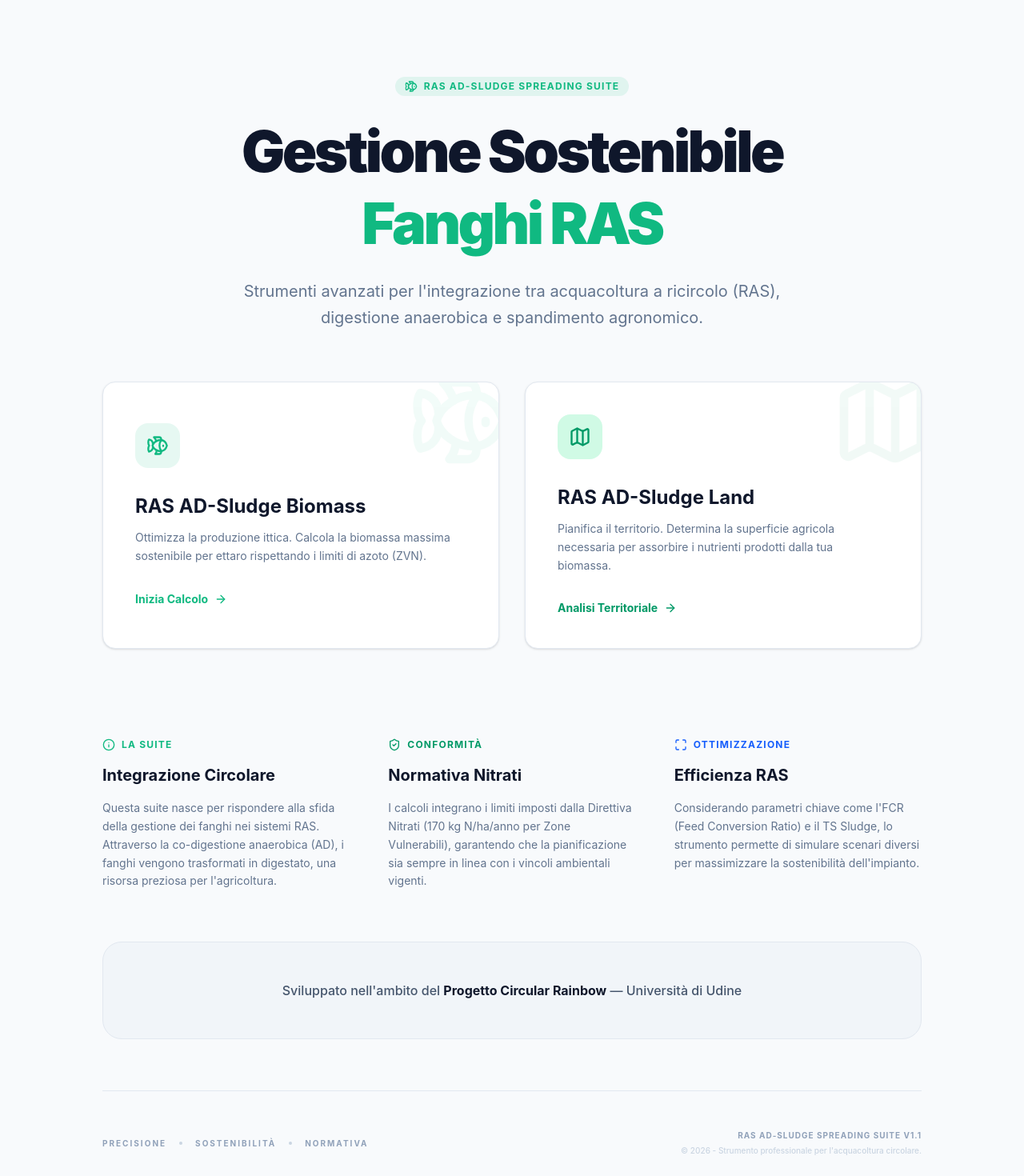
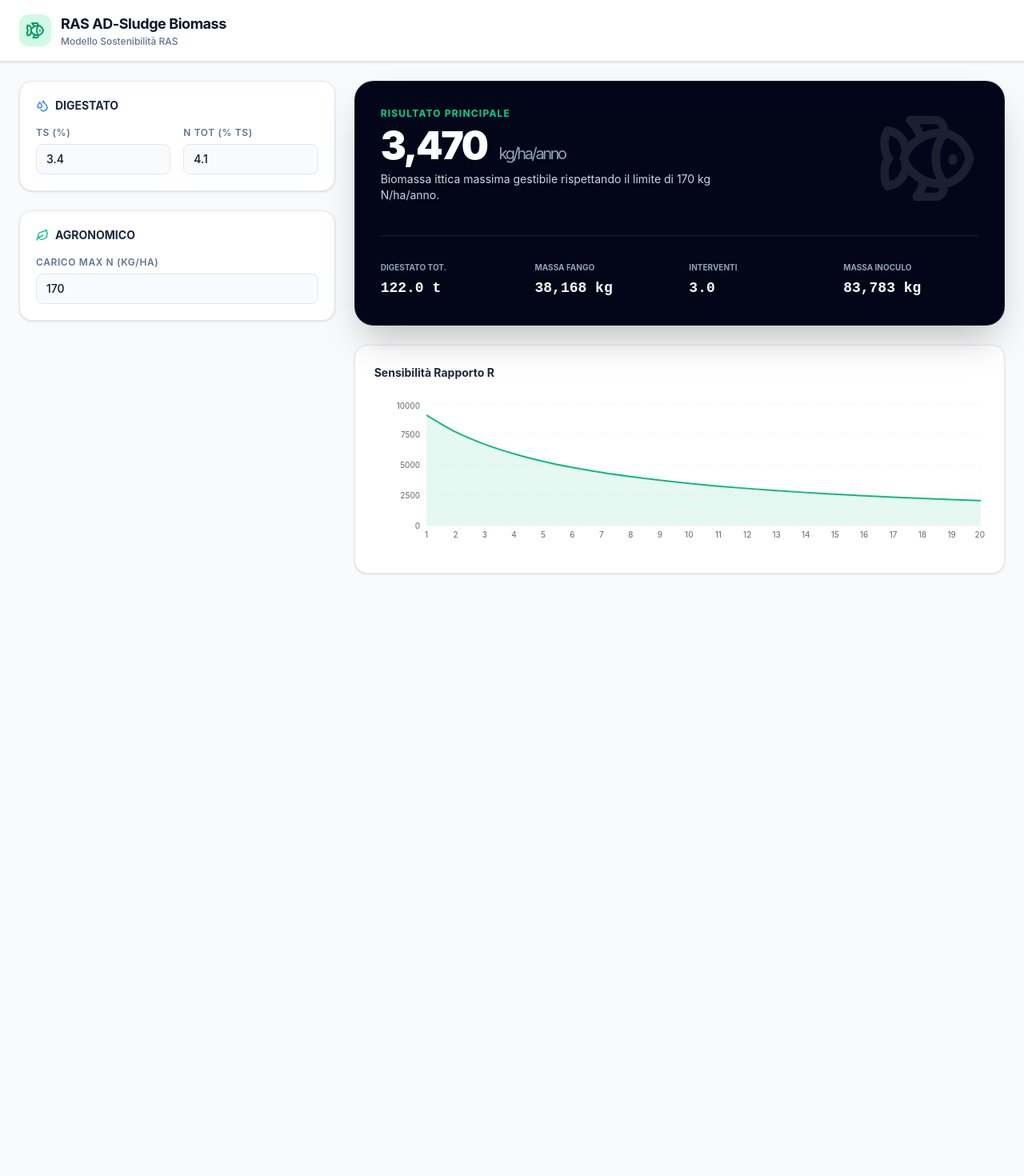
Before and after one commit to specolino-beep/RAS_AD-S_Spreading, a React (Vite) app: page / in a window 1280 px wide. Shown: the top 1470 px of the page at 80% size. After the commit the page ends 800 px from the top, so only its background shows below. Built offline with nearby package versions, Linux system fonts and the light colour scheme.

Commit message:
Update App.tsx

```diff
--- a/src/App.tsx
+++ b/src/App.tsx
@@ -1,172 +1,115 @@
-import React, { useState } from 'react';
-import { LayoutDashboard, Maximize, Map, Fish, ArrowRight, Info, Mail, Globe, ShieldCheck } from 'lucide-react';
-import { motion, AnimatePresence } from 'motion/react';
-import AppSpreading from './AppSpreading';
-import AppArea from './AppArea';
+import React, { useState, useMemo } from 'react';
+import { Activity, Droplets, Fish, Info, Leaf, Scale, TrendingUp, AlertCircle } from 'lucide-react';
+import { XAxis, YAxis, CartesianGrid, Tooltip, ResponsiveContainer, AreaChart, Area } from 'recharts';
+import { motion } from 'framer-motion';
+import { DigestateParams, AgronomicParams, MixtureParams, BiomassParams, CalculationResults } from './types';
 
-type AppMode = 'spreading' | 'area' | 'home';
+export default function AppSpreading() {
+  const [digestate, setDigestate] = useState<DigestateParams>({ tsPercent: 3.4, nTotPercentTS: 4.1 });
+  const [agronomic, setAgronomic] = useState<AgronomicParams>({ maxNitrogenLoad: 170, singleInterventionLoad: 40 });
+  const [mixture, setMixture] = useState<MixtureParams>({ rRatio: 10, tsInoculum: 5.5, vsInoculum: 4.1, tsSludge: 1.2, vsSludge: 0.9 });
+  const [biomass, setBiomass] = useState<BiomassParams>({ sludgeProductionRate: 0.12, fcr: 1.1 });
 
-export default function App() {
-  const [mode, setMode] = useState<AppMode>('home');
+  const results = useMemo(() => {
+    const tsGL = digestate.tsPercent * 10;
+    const nTotGL = (tsGL * digestate.nTotPercentTS) / 100;
+    const mtTons = nTotGL > 0 ? agronomic.maxNitrogenLoad / nTotGL : 0;
+    const minInterventions = agronomic.singleInterventionLoad > 0 ? mtTons / agronomic.singleInterventionLoad : 0;
+    const mtKg = mtTons * 1000;
+    const msKg = mixture.vsInoculum > 0 ? mtKg / (1 + (mixture.rRatio * mixture.vsSludge) / mixture.vsInoculum) : 0;
+    const miKg = mtKg - msKg;
+    const totalTsSludge = (msKg * mixture.tsSludge) / 100;
+    const totalBiomass = (biomass.sludgeProductionRate > 0 && biomass.fcr > 0) ? (totalTsSludge / biomass.sludgeProductionRate) / biomass.fcr : 0;
+    return { tsGL, nTotGL, mtTons, minInterventions, msKg, miKg, totalBiomass };
+  }, [digestate, agronomic, mixture, biomass]);
 
-  if (mode === 'spreading') {
-    return (
-      <div className="relative">
-        <button
-          onClick={() => setMode('home')}
-          className="fixed bottom-6 left-6 z-50 bg-slate-950 text-white px-4 py-2 rounded-full shadow-lg flex items-center gap-2 hover:bg-slate-900 transition-all text-sm font-bold border border-white/10"
-        >
-          <LayoutDashboard className="w-4 h-4" />
-          Torna alla Home
-        </button>
-        <AppSpreading />
-      </div>
-    );
-  }
+  const sensitivityR = useMemo(() => {
+    const data = [];
+    for (let r = 1; r <= 20; r++) {
+      const mtKg = results.mtTons * 1000;
+      const ms = mixture.vsInoculum > 0 ? mtKg / (1 + (r * mixture.vsSludge) / mixture.vsInoculum) : 0;
+      const tsS = (ms * mixture.tsSludge) / 100;
+      const b = (biomass.sludgeProductionRate > 0 && biomass.fcr > 0) ? (tsS / biomass.sludgeProductionRate) / biomass.fcr : 0;
+      data.push({ x: r, biomass: Math.round(b) });
+    }
+    return data;
+  }, [results.mtTons, mixture, biomass]);
 
-  if (mode === 'area') {
-    return (
-      <div className="relative">
-        <button
-          onClick={() => setMode('home')}
-          className="fixed bottom-6 left-6 z-50 bg-emerald-900 text-white px-4 py-2 rounded-full shadow-lg flex items-center gap-2 hover:bg-emerald-800 transition-all text-sm font-bold"
-        >
-          <LayoutDashboard className="w-4 h-4" />
-          Torna alla Home
-        </button>
-        <AppArea />
-      </div>
-    );
-  }
+  const handleInputChange = (setter: any, field: string, value: string) => {
+    const numValue = parseFloat(value) || 0;
+    setter((prev: any) => {
+      const newState = { ...prev, [field]: numValue };
+      if (field === 'tsSludge') newState.vsSludge = parseFloat((numValue * 0.75).toFixed(2));
+      return newState;
+    });
+  };
 
   return (
-    <div className="min-h-screen bg-slate-50 flex flex-col items-center p-6 py-12 md:py-24">
-      <motion.div
-        initial={{ opacity: 0, y: 20 }}
-        animate={{ opacity: 1, y: 0 }}
-        className="max-w-5xl w-full text-center space-y-16"
-      >
-        {/* Hero Section */}
-        <div className="space-y-6">
-          <div className="inline-flex items-center gap-2 px-3 py-1 bg-accent/10 text-accent rounded-full text-xs font-bold uppercase tracking-widest">
-            <Fish className="w-4 h-4" />
-            RAS AD-Sludge Spreading Suite
+    <div className="min-h-screen bg-slate-50 flex flex-col">
+      <header className="bg-white border-b border-slate-200 px-6 py-4 flex items-center justify-between sticky top-0 z-10 shadow-sm">
+        <div className="flex items-center gap-3">
+          <div className="bg-emerald-100 p-2 rounded-xl"><Fish className="w-6 h-6 text-emerald-600" /></div>
+          <div>
+            <h1 className="text-lg font-bold text-slate-900 tracking-tight">RAS AD-Sludge Biomass</h1>
+            <p className="text-xs text-slate-500 font-medium">Modello Sostenibilità RAS</p>
           </div>
-          <h1 className="text-5xl md:text-7xl font-black text-slate-900 tracking-tighter leading-tight">
-            Gestione Sostenibile <br /> <span className="text-accent">Fanghi RAS</span>
-          </h1>
-          <p className="text-slate-500 text-lg md:text-xl max-w-3xl mx-auto leading-relaxed">
-            Strumenti avanzati per l'integrazione tra acquacoltura a ricircolo (RAS), digestione anaerobica e spandimento agronomico.
-          </p>
+        </div>
+      </header>
+
+      <main className="flex-1 p-6 max-w-7xl mx-auto w-full grid grid-cols-1 lg:grid-cols-12 gap-6">
+        <div className="lg:col-span-4 space-y-6">
+          <section className="glass-card p-5">
+            <div className="flex items-center gap-2 mb-4"><Droplets className="w-4 h-4 text-blue-500" /><h2 className="text-sm font-bold text-slate-800 uppercase">Digestato</h2></div>
+            <div className="grid grid-cols-2 gap-4">
+              <div><label className="label-text">TS (%)</label><input type="number" step="0.1" value={digestate.tsPercent} onChange={(e) => handleInputChange(setDigestate, 'tsPercent', e.target.value)} className="input-field" /></div>
+              <div><label className="label-text">N tot (% TS)</label><input type="number" step="0.1" value={digestate.nTotPercentTS} onChange={(e) => handleInputChange(setDigestate, 'nTotPercentTS', e.target.value)} className="input-field" /></div>
+            </div>
+          </section>
+          <section className="glass-card p-5">
+            <div className="flex items-center gap-2 mb-4"><Leaf className="w-4 h-4 text-emerald-500" /><h2 className="text-sm font-bold text-slate-800 uppercase">Agronomico</h2></div>
+            <div className="space-y-4">
+              <div><label className="label-text">Carico Max N (kg/ha)</label><input type="number" value={agronomic.maxNitrogenLoad} onChange={(e) => handleInputChange(setAgronomic, 'maxNitrogenLoad', e.target.value)} className="input-field" /></div>
+            </div>
+          </section>
         </div>
 
-        {/* Module Selection */}
-        <div className="grid grid-cols-1 md:grid-cols-2 gap-8">
-          {/* Spreading Card */}
-          <motion.button
-            whileHover={{ scale: 1.02, y: -5 }}
-            whileTap={{ scale: 0.98 }}
-            onClick={() => setMode('spreading')}
-            className="glass-card p-10 text-left group transition-all hover:border-accent/50 hover:shadow-2xl relative overflow-hidden"
+        <div className="lg:col-span-8 space-y-6">
+          <motion.div
+            initial={{ opacity: 0, y: 20 }} animate={{ opacity: 1, y: 0 }}
+            className="bg-slate-950 text-white rounded-3xl p-8 shadow-2xl relative overflow-hidden border border-white/10"
           >
-            <div className="absolute -right-4 -top-4 opacity-5 group-hover:opacity-10 transition-opacity">
-              <Fish className="w-32 h-32 text-accent" />
+            <div className="absolute top-0 right-0 p-8 opacity-10"><Fish className="w-32 h-32" /></div>
+            <div className="relative z-10">
+              <span className="text-emerald-400 font-bold text-xs uppercase tracking-widest mb-2 block">Risultato Principale</span>
+              <h2 className="text-4xl md:text-5xl font-black tracking-tighter mb-2 text-white">
+                {Math.round(results.totalBiomass).toLocaleString()} <span className="text-xl font-normal text-slate-400 ml-2">kg/ha/anno</span>
+              </h2>
+              <p className="text-slate-300 text-sm max-w-md">Biomassa ittica massima gestibile rispettando il limite di {agronomic.maxNitrogenLoad} kg N/ha/anno.</p>
+              <div className="grid grid-cols-2 md:grid-cols-4 gap-6 mt-10 pt-8 border-t border-white/10">
+                <div><span className="block text-[10px] text-slate-400 font-bold uppercase mb-1">Digestato Tot.</span><span className="text-lg font-mono font-bold text-white">{results.mtTons.toFixed(1)} t</span></div>
+                <div><span className="block text-[10px] text-slate-400 font-bold uppercase mb-1">Massa Fango</span><span className="text-lg font-mono font-bold text-white">{Math.round(results.msKg).toLocaleString()} kg</span></div>
+                <div><span className="block text-[10px] text-slate-400 font-bold uppercase mb-1">Interventi</span><span className="text-lg font-mono font-bold text-white">{results.minInterventions.toFixed(1)}</span></div>
+                <div><span className="block text-[10px] text-slate-400 font-bold uppercase mb-1">Massa Inoculo</span><span className="text-lg font-mono font-bold text-white">{Math.round(results.miKg).toLocaleString()} kg</span></div>
+              </div>
             </div>
-            <div className="bg-accent/10 w-14 h-14 rounded-2xl flex items-center justify-center mb-8 group-hover:bg-accent group-hover:text-white transition-colors">
-              <Fish className="w-7 h-7 text-accent group-hover:text-white" />
+          </motion.div>
+
+          <div className="glass-card p-6">
+            <h3 className="text-sm font-bold text-slate-800 mb-6">Sensibilità Rapporto R</h3>
+            <div className="h-48 w-full">
+              <ResponsiveContainer width="100%" height="100%">
+                <AreaChart data={sensitivityR}>
+                  <CartesianGrid strokeDasharray="3 3" vertical={false} stroke="#f1f5f9" />
+                  <XAxis dataKey="x" axisLine={false} tickLine={false} tick={{fontSize: 10}} />
+                  <YAxis axisLine={false} tickLine={false} tick={{fontSize: 10}} />
+                  <Tooltip />
+                  <Area type="monotone" dataKey="biomass" stroke="#10b981" fill="#10b981" fillOpacity={0.1} strokeWidth={2} />
+                </AreaChart>
+              </ResponsiveContainer>
             </div>
-            <h3 className="text-2xl font-bold text-slate-900 mb-3">RAS AD-Sludge Biomass</h3>
-            <p className="text-slate-500 text-sm mb-8 leading-relaxed">
-              Ottimizza la produzione ittica. Calcola la biomassa massima sostenibile per ettaro rispettando i limiti di azoto (ZVN).
-            </p>
-            <div className="flex items-center gap-2 text-accent font-bold text-sm">
-              Inizia Calcolo <ArrowRight className="w-4 h-4" />
-            </div>
-          </motion.button>
-
-          {/* Area Card */}
-          <motion.button
-            whileHover={{ scale: 1.02, y: -5 }}
-            whileTap={{ scale: 0.98 }}
-            onClick={() => setMode('area')}
-            className="glass-card p-10 text-left group transition-all hover:border-emerald-500/50 hover:shadow-2xl relative overflow-hidden"
-          >
-            <div className="absolute -right-4 -top-4 opacity-5 group-hover:opacity-10 transition-opacity">
-              <Map className="w-32 h-32 text-emerald-600" />
-            </div>
-            <div className="bg-emerald-100 w-14 h-14 rounded-2xl flex items-center justify-center mb-8 group-hover:bg-emerald-600 group-hover:text-white transition-colors">
-              <Map className="w-7 h-7 text-emerald-600 group-hover:text-white" />
-            </div>
-            <h3 className="text-2xl font-bold text-slate-900 mb-3">RAS AD-Sludge Land</h3>
-            <p className="text-slate-500 text-sm mb-8 leading-relaxed">
-              Pianifica il territorio. Determina la superficie agricola necessaria per assorbire i nutrienti prodotti dalla tua biomassa.
-            </p>
-            <div className="flex items-center gap-2 text-emerald-600 font-bold text-sm">
-              Analisi Territoriale <ArrowRight className="w-4 h-4" />
-            </div>
-          </motion.button>
-        </div>
-
-        {/* Description Section */}
-        <div className="grid grid-cols-1 md:grid-cols-3 gap-12 text-left pt-12">
-          <div className="space-y-4">
-            <div className="flex items-center gap-2 text-accent font-bold text-xs uppercase tracking-widest">
-              <Info className="w-4 h-4" />
-              La Suite
-            </div>
-            <h4 className="text-xl font-bold text-slate-900">Integrazione Circolare</h4>
-            <p className="text-sm text-slate-500 leading-relaxed">
-              Questa suite nasce per rispondere alla sfida della gestione dei fanghi nei sistemi RAS. Attraverso la co-digestione anaerobica (AD), i fanghi vengono trasformati in digestato, una risorsa preziosa per l'agricoltura.
-            </p>
-          </div>
-          <div className="space-y-4">
-            <div className="flex items-center gap-2 text-emerald-600 font-bold text-xs uppercase tracking-widest">
-              <ShieldCheck className="w-4 h-4" />
-              Conformità
-            </div>
-            <h4 className="text-xl font-bold text-slate-900">Normativa Nitrati</h4>
-            <p className="text-sm text-slate-500 leading-relaxed">
-              I calcoli integrano i limiti imposti dalla Direttiva Nitrati (170 kg N/ha/anno per Zone Vulnerabili), garantendo che la pianificazione sia sempre in linea con i vincoli ambientali vigenti.
-            </p>
-          </div>
-          <div className="space-y-4">
-            <div className="flex items-center gap-2 text-blue-600 font-bold text-xs uppercase tracking-widest">
-              <Maximize className="w-4 h-4" />
-              Ottimizzazione
-            </div>
-            <h4 className="text-xl font-bold text-slate-900">Efficienza RAS</h4>
-            <p className="text-sm text-slate-500 leading-relaxed">
-              Considerando parametri chiave come l'FCR (Feed Conversion Ratio) e il TS Sludge, lo strumento permette di simulare scenari diversi per massimizzare la sostenibilità dell'impianto.
-            </p>
           </div>
         </div>
-
-        {/* Project Attribution */}
-        <div className="py-12 px-8 bg-slate-100 rounded-3xl border border-slate-200 text-center">
-          <p className="text-slate-600 font-medium">
-            Sviluppato nell'ambito del <span className="text-slate-900 font-bold">Progetto Circular Rainbow</span> — Università di Udine
-          </p>
-        </div>
-
-        {/* Footer */}
-        <div className="pt-12 border-t border-slate-200 flex flex-col md:flex-row items-center justify-between gap-6 pb-12">
-          <div className="flex items-center gap-4 text-[10px] font-bold text-slate-400 uppercase tracking-[0.2em]">
-            <span>Precisione</span>
-            <div className="w-1 h-1 rounded-full bg-slate-300" />
-            <span>Sostenibilità</span>
-            <div className="w-1 h-1 rounded-full bg-slate-300" />
-            <span>Normativa</span>
-          </div>
-          <div className="text-right">
-            <p className="text-[10px] text-slate-400 font-bold uppercase tracking-widest mb-1">
-              RAS AD-Sludge Spreading Suite v1.1
-            </p>
-            <p className="text-[10px] text-slate-300 font-medium">
-              © {new Date().getFullYear()} - Strumento professionale per l'acquacoltura circolare.
-            </p>
-          </div>
-        </div>
-      </motion.div>
+      </main>
     </div>
   );
 }
```
